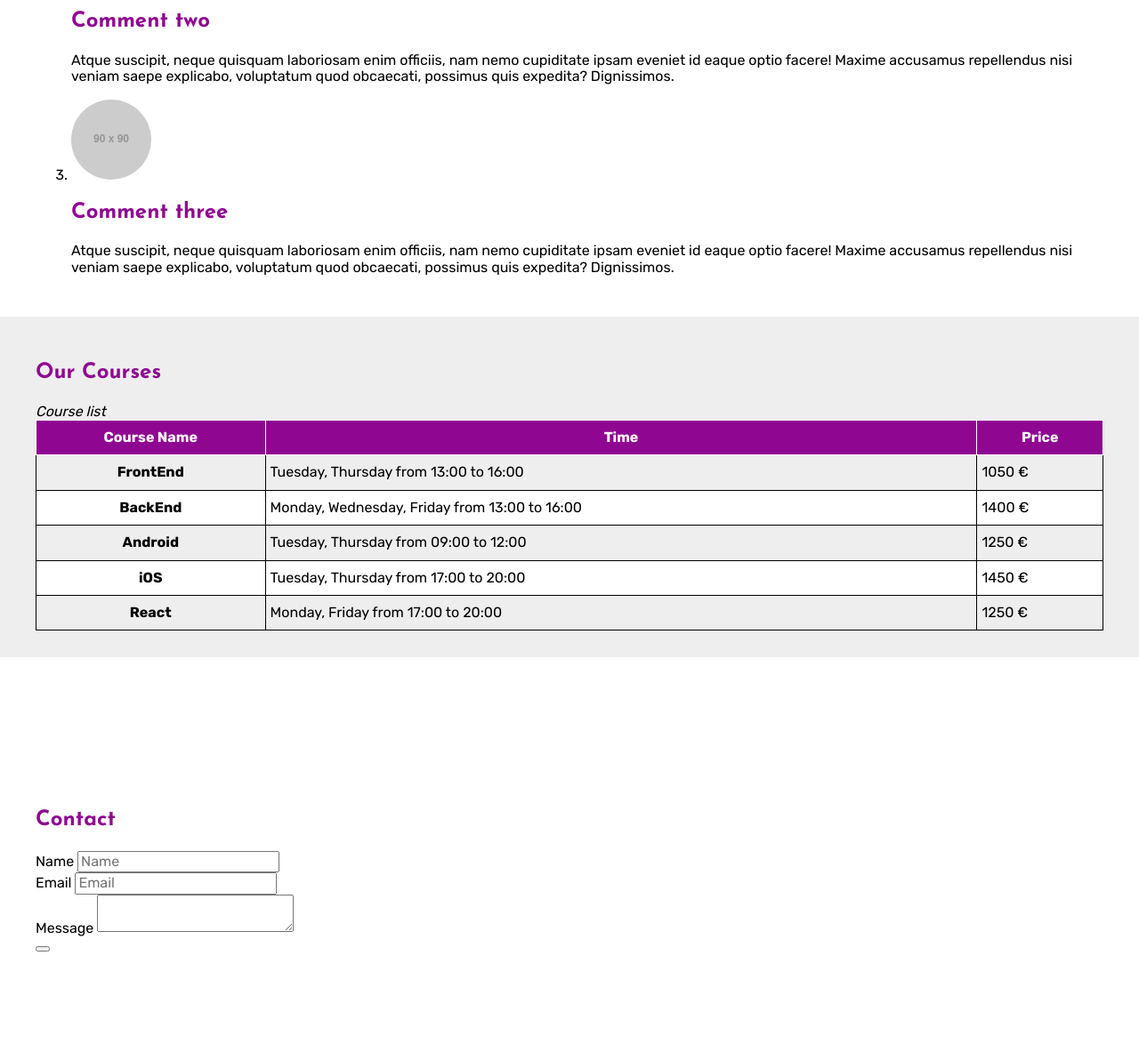
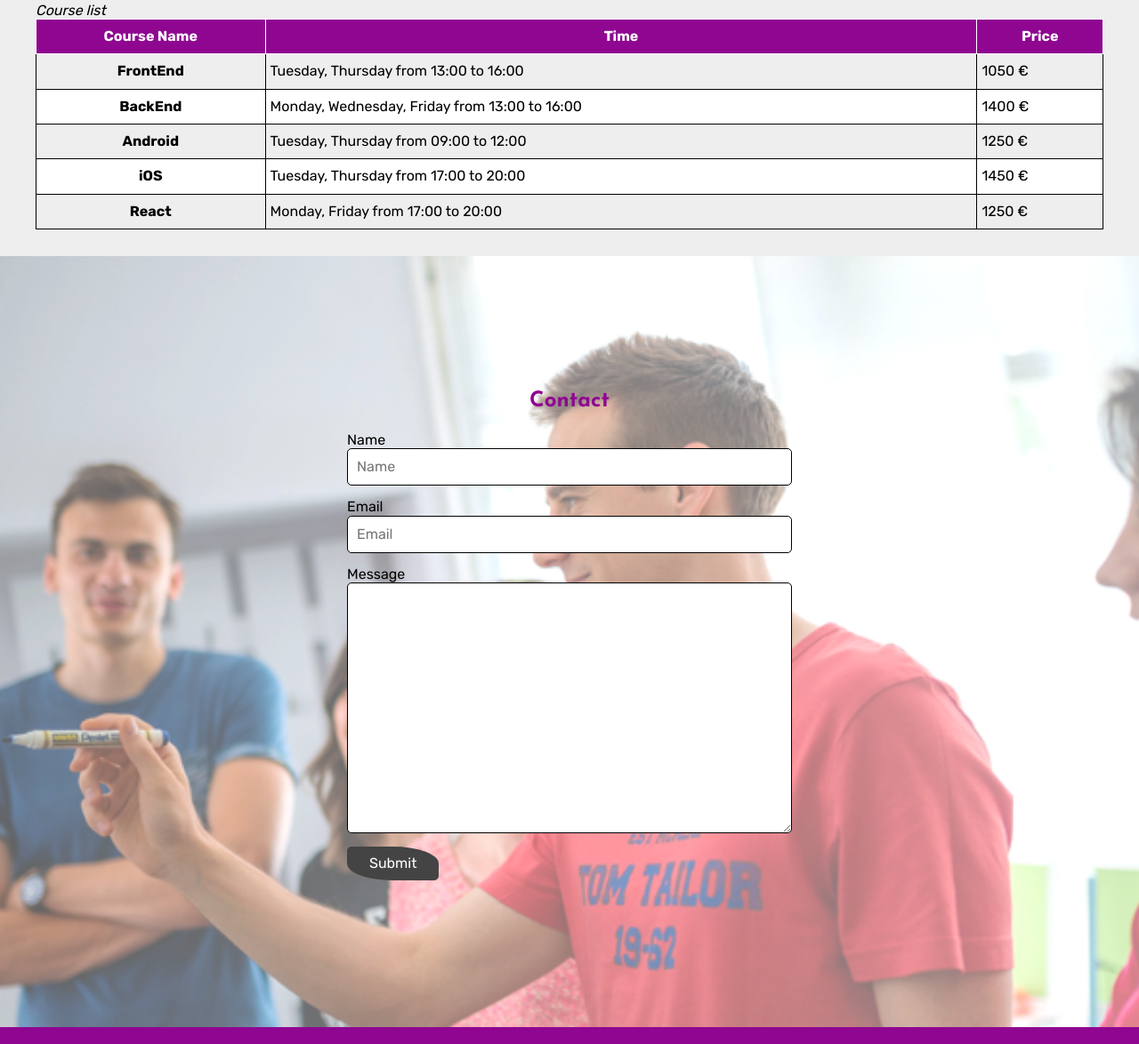
Before and after one commit to aleks1211/learningSass, a plain HTML site: page public_html/index.html in a window 1280 px wide. Shown: the part 1626-2800 px from the top of the page at 89% size. Drawn offline with nearby package versions, Linux system fonts and the light colour scheme; files that its build step writes are made by us from their sources; placeholder pictures from the web are drawn by us.

Commit message:
Comment and Contact section done

```diff
--- a/public_html/index.html
+++ b/public_html/index.html
@@ -194,10 +194,10 @@
                     </div>
                     <div class="form-group">
                         <label for="message">Message</label>
-                        <textarea class="form-control" name="message" id="message"></textarea>
+                        <textarea class="form-control" name="message" id="message" rows="7"></textarea>
                     </div>
                     <div class="form-group">
-                        <button type="submit" name="send" value="yes"></button>
+                        <button class="btn-default" type="submit" name="send" value="yes">Submit</button>
                     </div>
                 </form>
             </div>
--- a/public_html/scss/partials/_base.scss
+++ b/public_html/scss/partials/_base.scss
@@ -45,4 +45,5 @@ h1, h2, h3, h4, h5, h6{
     font-family: $headings-font;
     font-weight: $heading-weight;
     color: $heading-color;
+    margin-top: 0px;
 }
--- a/public_html/scss/partials/_commentSection.scss
+++ b/public_html/scss/partials/_commentSection.scss
@@ -6,9 +6,39 @@ $comment-bg: $white;
 
     @include styleSection(30px, 30px, $comment-bg);
 
-    .comment-img{
-        img{
-            @include radius(50%);
+    .comment-list{
+        list-style: none;
+        padding: 0;
+
+        .comment-item{
+            display: flex;
+
+            .comment-img{
+                flex: 0 0 50px;
+                img{
+                    @include radius(50%);
+                }
+            } //img end
+
+            .comment-body{
+                padding-left: 10px;
+            }//body end
+        }//item end
+    }//list end
+
+    /* .comment-img{
+         img{
+             @include radius(50%);
+         }
+     }*/
+}//comment section end
+
+@media(min-width:768px){
+    .comment-section{
+        .comment-list{
+            .comment-img{
+                flex: 0 0 90px !important;
+            }
         }
     }
 }
--- a/public_html/scss/partials/_contactSection.scss
+++ b/public_html/scss/partials/_contactSection.scss
@@ -1,6 +1,39 @@
 
 $contact-bg: $white;
+$input-border: 1px solid $black;
 
 .contact-section{
     @include styleSection(150px, 150px, $contact-bg);
+    background-image: url(assets/contact.png);
+    background-size: cover;
+    background-repeat: no-repeat;
+    background-position: top center;
+    background-attachment: fixed;
+
+    h2{
+        text-align: center;
+    }
+
+    .contact-form{
+        max-width: 500px;
+        width: 100%;
+        margin: 0 auto;
+
+        .form-group{
+            margin-bottom: 1.5rem;
+
+            label{
+            display: block;
+        }
+        .form-control{
+            display: block;
+            width: 100%;
+            border: $input-border;
+            padding: 0px 10px;
+            line-height: 4rem;
+            @include radius(5px);
+        }
+        }
+
+    }
 }
```
Also changed, not shown: public_html/css/theme.css, 1 other file.
